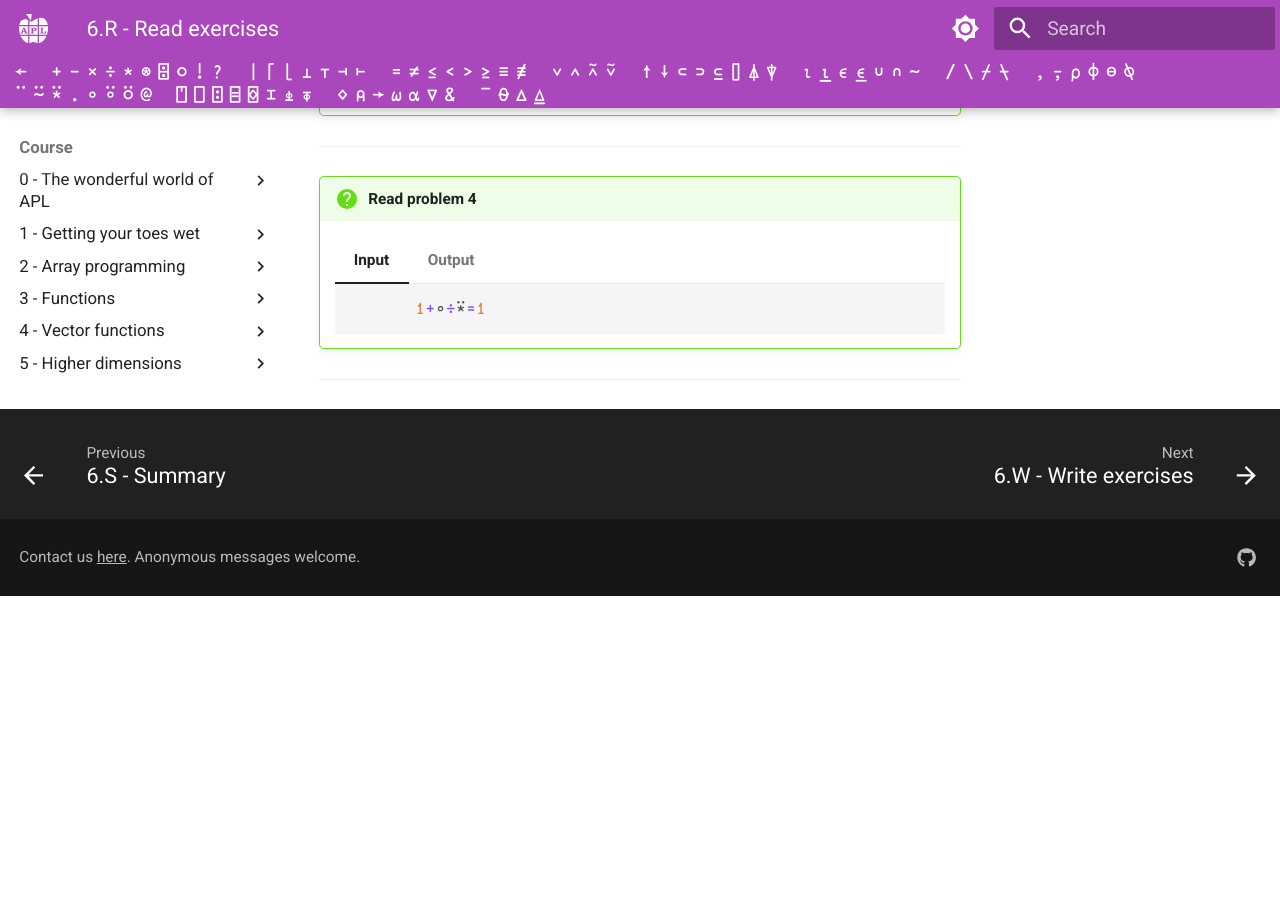
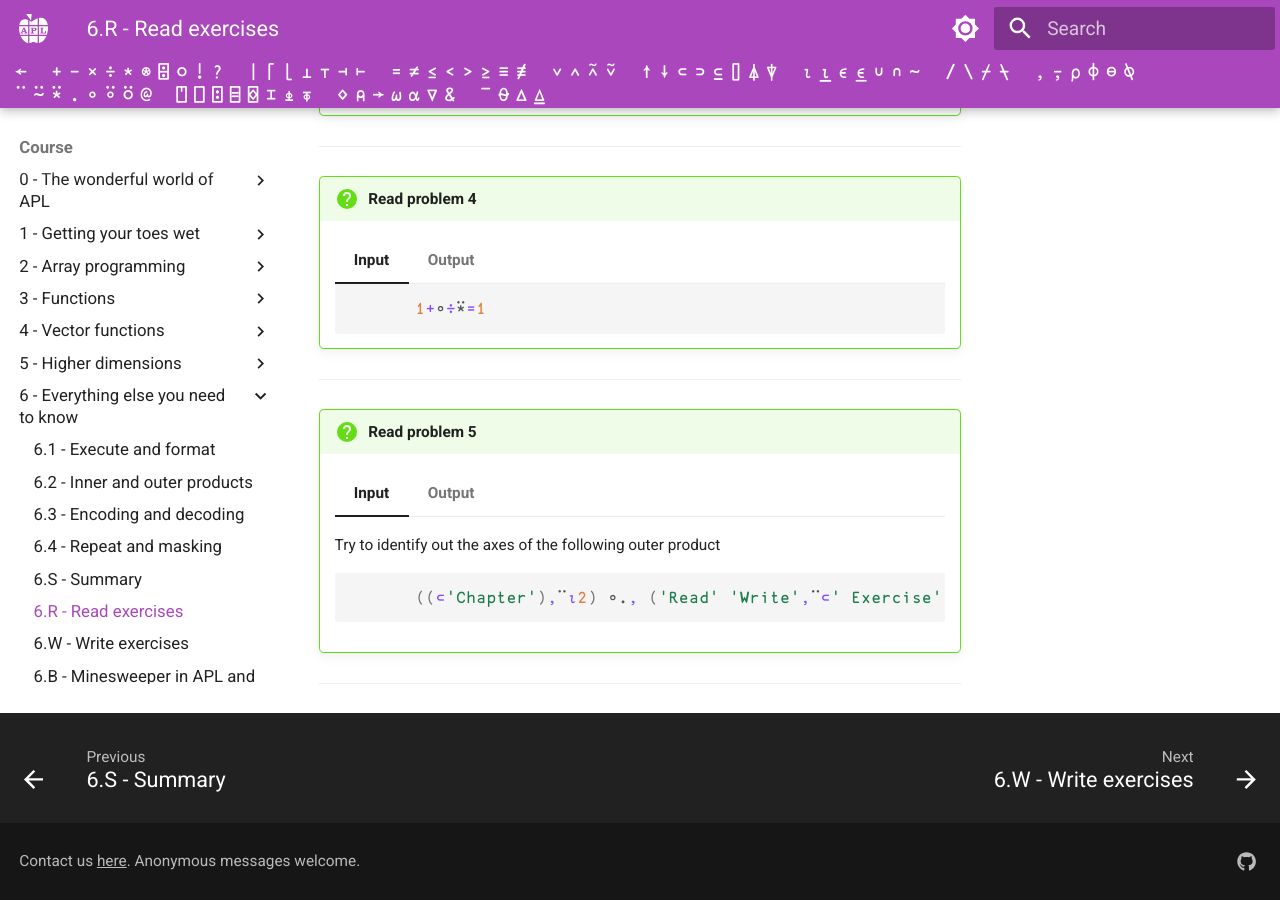
Before and after one commit to APLMOOC/APLMOOC, an MkDocs documentation site: the page built from docs/course/ch6/read.md, in a window 1280 px wide and 900 px high, scrolled down 1124 px. Built offline with MkDocs 1.6.1 and Material for MkDocs 9.7.7, drawn with Linux system fonts in a browser that asks for light colours; some web fonts are replaced; a script that is not in the unit is left out; before the commit the page ends 1720 px from its top, so only the background shows below that.

Commit message:
Add Chapter 6 Read Exercise 5

````diff
--- a/docs/course/ch6/read.md
+++ b/docs/course/ch6/read.md
@@ -105,3 +105,34 @@
 
 
 ---
+
+!!! question "Read problem 5"
+
+    === "Input"
+
+        Try to identify out the axes of the following outer product
+
+        ```apl
+              ((⊂'Chapter'),¨⍳2) ∘., ('Read' 'Write',¨⊂' Exercise') ∘., ⍳2
+        ```
+
+    === "Output"
+
+        ```apl
+              ((⊂'Chapter'),¨⍳2) ∘., ('Read' 'Write',¨⊂' Exercise') ∘., ⍳2
+          ┌──────────────────────────┬──────────────────────────┐
+          │Chapter 1 Read Exercise 1 │Chapter 1 Read Exercise 2 │
+          ├──────────────────────────┼──────────────────────────┤
+          │Chapter 1 Write Exercise 1│Chapter 1 Write Exercise 2│
+          └──────────────────────────┴──────────────────────────┘
+          ┌──────────────────────────┬──────────────────────────┐
+          │Chapter 2 Read Exercise 1 │Chapter 2 Read Exercise 2 │
+          ├──────────────────────────┼──────────────────────────┤
+          │Chapter 2 Write Exercise 1│Chapter 2 Write Exercise 2│
+          └──────────────────────────┴──────────────────────────┘
+        ```
+
+        The last axis is along ``⍳2``, the intermediate axis is along ``('Read' 'Write',¨⊂' Exercise')``, and the leading axis is along ``((⊂'Chapter'),¨⍳2)``.
+
+
+---
````
